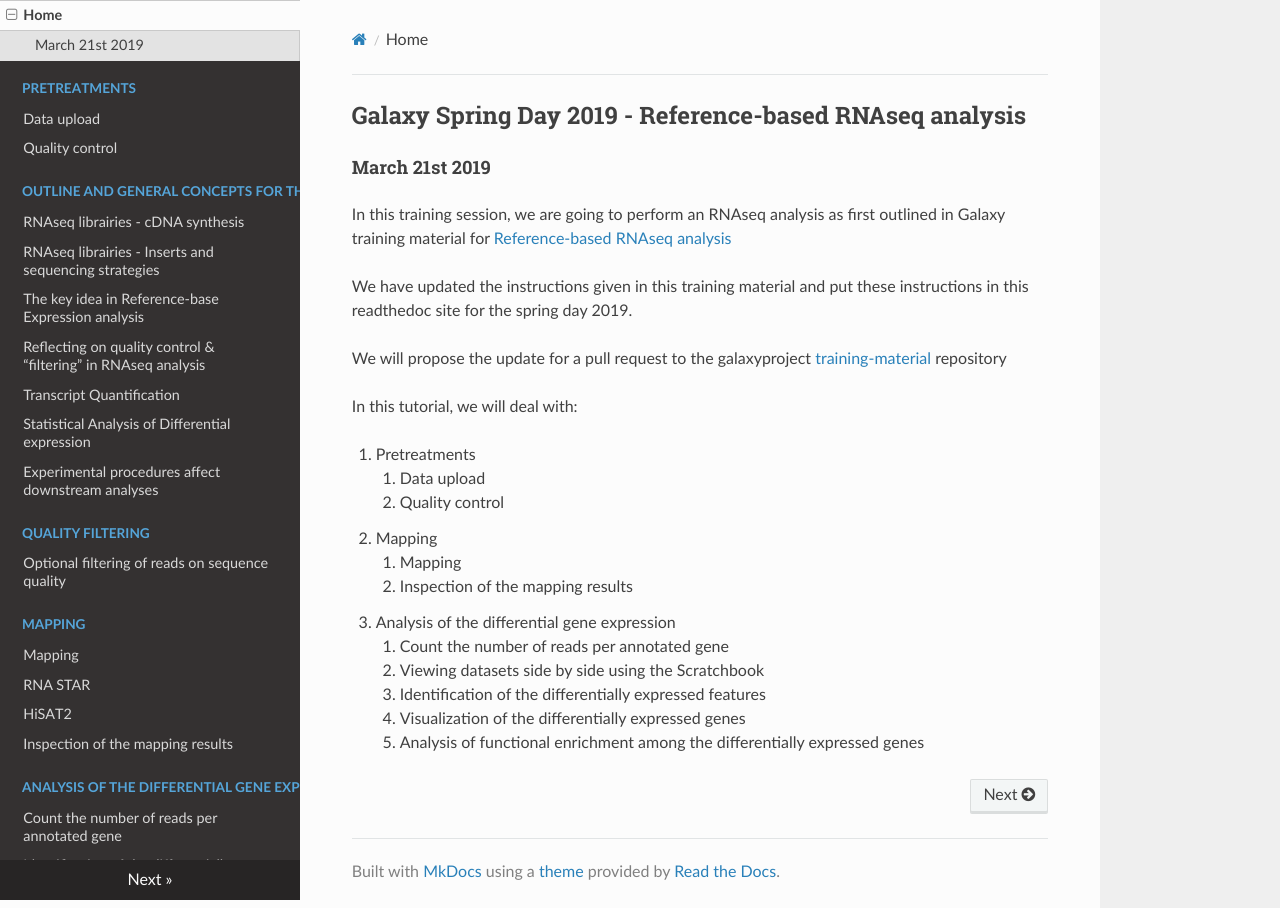
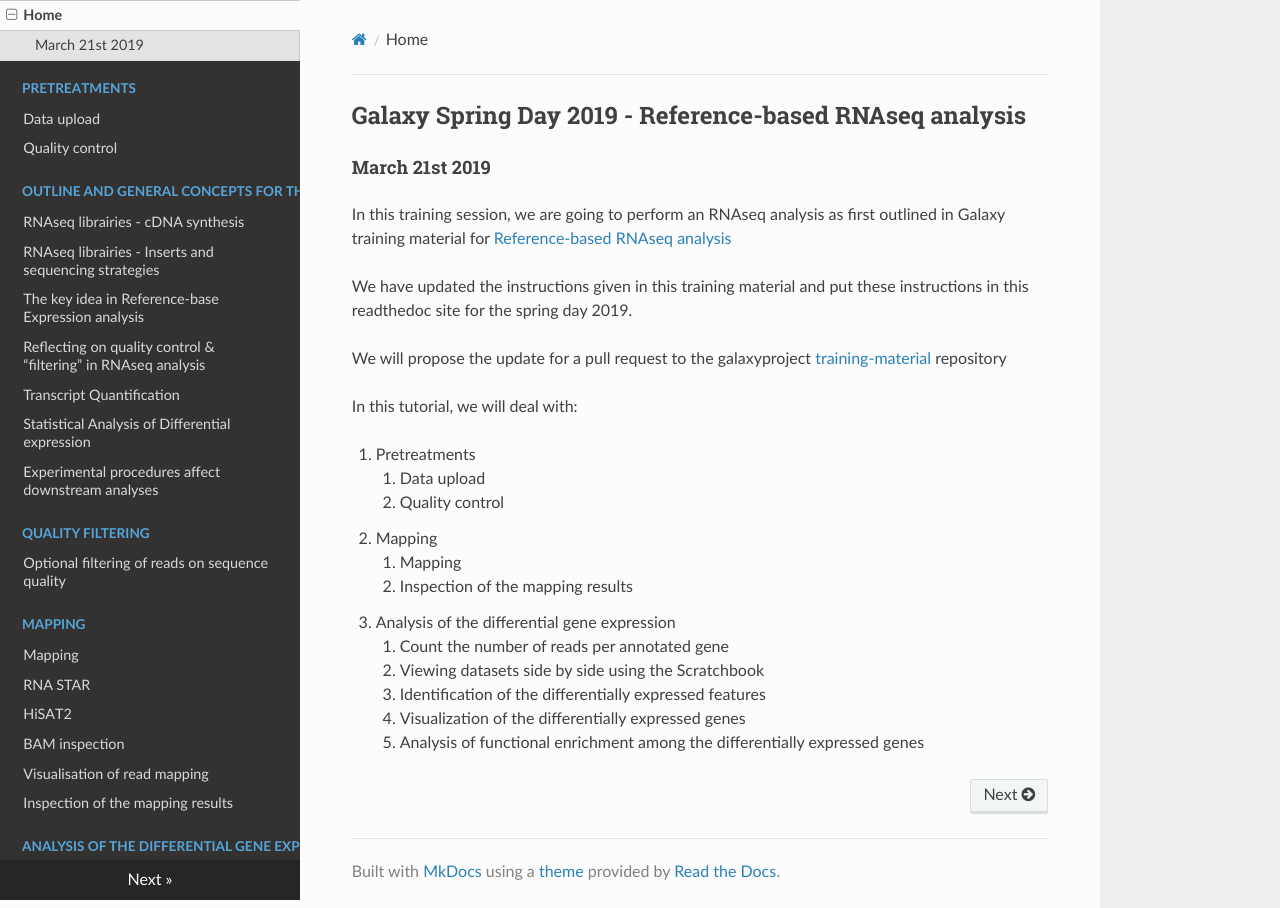
Before and after one commit to ARTbio/springday, an MkDocs documentation site: the page built from docs/index.md, in a window 1280 px wide. Built offline with MkDocs 1.6.1, drawn with Linux system fonts in a browser that asks for light colours; nearby versions of some CDN libraries.

Commit message:
save ongoing work

```diff
--- a/mkdocs.yml
+++ b/mkdocs.yml
@@ -18,6 +18,8 @@
     - Mapping: mapping.md
     - RNA STAR: star.md
     - HiSAT2: hisat2.md
+    - BAM inspection: bam.md
+    - Visualisation of read mapping: map_visu.md
     - Inspection of the mapping results: visualisation.md
   - Analysis of the differential gene expression:
     - Count the number of reads per annotated gene: count.md
```
Also changed, not shown: docs/bam.md (+9 -0 lines).
